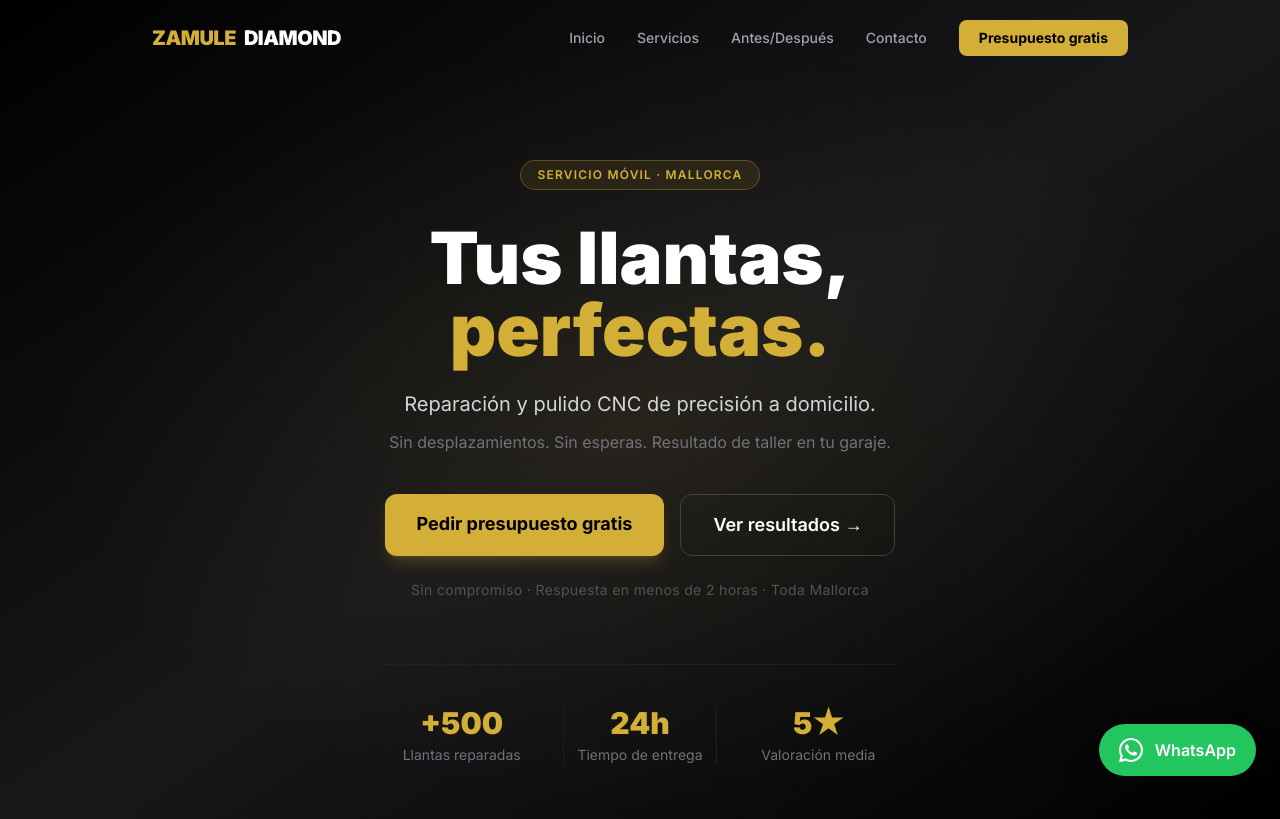
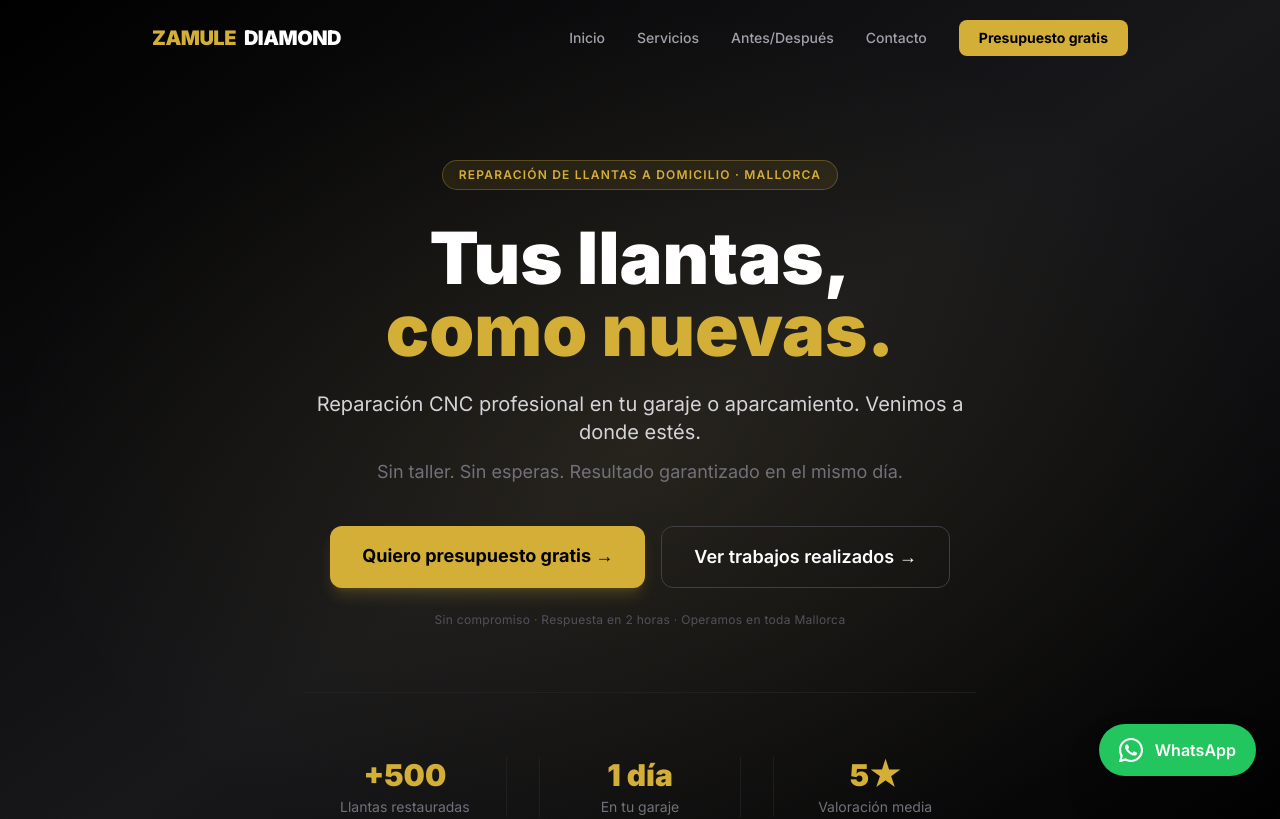
Before and after one commit to Zamule-2022/zamulediamond-web, a Next.js app: page / in a window 1280 px wide. Shown: the top 819 px of the page. Built offline with nearby package versions, Linux system fonts and the light colour scheme.

Commit message:
Update Hero.jsx

```diff
--- a/src/components/Hero.jsx
+++ b/src/components/Hero.jsx
@@ -3,66 +3,59 @@
     <section id="inicio" className="relative min-h-screen bg-black flex items-center justify-center overflow-hidden pt-20">
       {/* Fondo degradado */}
       <div className="absolute inset-0 bg-gradient-to-br from-black via-zinc-900 to-black" />
-      <div className="absolute inset-0 bg-[radial-gradient(ellipse_at_center,_rgba(212,175,55,0.08)_0%,_transparent_65%)]" />
+      <div className="absolute inset-0 bg-[radial-gradient(ellipse_at_center,_rgba(212,175,55,0.08)_0%,_transparent_70%)]" />
 
       <div className="relative z-10 text-center px-6 max-w-4xl mx-auto py-20">
-
         {/* Badge */}
         <span className="inline-block bg-gold-400/10 border border-gold-400/30 text-gold-400 text-xs font-semibold px-4 py-1.5 rounded-full mb-8 tracking-widest uppercase">
-          Servicio móvil · Mallorca
+          Reparaci&oacute;n de llantas a domicilio &middot; Mallorca
         </span>
 
-        {/* Headline */}
         <h1 className="text-5xl md:text-7xl font-black text-white leading-tight mb-6">
           Tus llantas,<br />
-          <span className="text-gold-400">perfectas.</span>
+          <span className="text-gold-400">como nuevas.</span>
         </h1>
 
-        {/* Subheadline */}
         <p className="text-zinc-300 text-lg md:text-xl max-w-2xl mx-auto mb-3">
-          Reparación y pulido CNC de precisión a domicilio.
+          Reparaci&oacute;n CNC profesional en tu garaje o aparcamiento. Venimos a donde est&eacute;s.
         </p>
-        <p className="text-zinc-500 text-base max-w-xl mx-auto mb-10">
-          Sin desplazamientos. Sin esperas. Resultado de taller en tu garaje.
+        <p className="text-zinc-500 text-base md:text-lg max-w-xl mx-auto mb-10">
+          Sin taller. Sin esperas. Resultado garantizado en el mismo d&iacute;a.
         </p>
 
-        {/* CTA buttons */}
-        <div className="flex flex-col sm:flex-row gap-4 justify-center mb-6">
+        <div className="flex flex-col sm:flex-row gap-4 justify-center">
           <a
             href="#contacto"
             className="bg-gold-400 text-black font-bold py-4 px-8 rounded-xl text-lg hover:bg-gold-500 transition-colors shadow-lg shadow-gold-400/20"
           >
-            Pedir presupuesto gratis
+            Quiero presupuesto gratis &rarr;
           </a>
           <a
             href="#antes-despues"
             className="border border-zinc-700 text-white font-semibold py-4 px-8 rounded-xl text-lg hover:border-gold-400 hover:text-gold-400 transition-colors"
           >
-            Ver resultados →
+            Ver trabajos realizados &rarr;
           </a>
         </div>
 
-        {/* Trust micro-copy */}
-        <p className="text-zinc-600 text-sm tracking-wide">
-          Sin compromiso · Respuesta en menos de 2 horas · Toda Mallorca
+        {/* Confianza */}
+        <p className="text-zinc-600 text-xs mt-6 tracking-wide">
+          Sin compromiso &middot; Respuesta en 2 horas &middot; Operamos en toda Mallorca
         </p>
 
         {/* Stats */}
-        <div className="mt-16 pt-10 border-t border-zinc-800/60 grid grid-cols-3 gap-6 max-w-2xl mx-auto">
-          <div>
-            <div className="text-3xl font-black text-gold-400">+500</div>
-            <div className="text-zinc-500 text-sm mt-1">Llantas reparadas</div>
-          </div>
-          <div className="border-x border-zinc-800/60">
-            <div className="text-3xl font-black text-gold-400">24h</div>
-            <div className="text-zinc-500 text-sm mt-1">Tiempo de entrega</div>
-          </div>
-          <div>
-            <div className="text-3xl font-black text-gold-400">5★</div>
-            <div className="text-zinc-500 text-sm mt-1">Valoración media</div>
-          </div>
+        <div className="grid grid-cols-3 gap-8 mt-16 pt-16 border-t border-zinc-800/60">
+          {[
+            { num: '+500', label: 'Llantas restauradas' },
+            { num: '1 d\u00eda', label: 'En tu garaje' },
+            { num: '5\u2605', label: 'Valoraci\u00f3n media' },
+          ].map((s) => (
+            <div key={s.label} className="border-x border-zinc-800/60 first:border-l-0 last:border-r-0">
+              <div className="text-3xl font-black text-gold-400">{s.num}</div>
+              <div className="text-zinc-500 text-sm mt-1">{s.label}</div>
+            </div>
+          ))}
         </div>
-
       </div>
     </section>
   )
```
